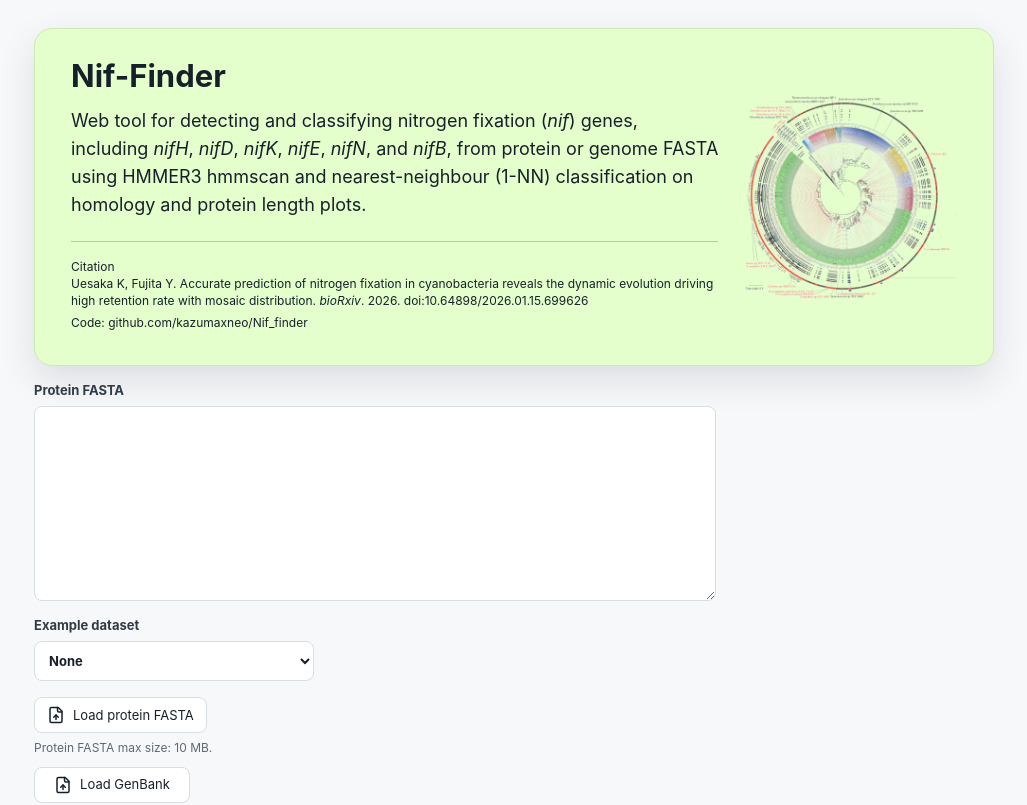
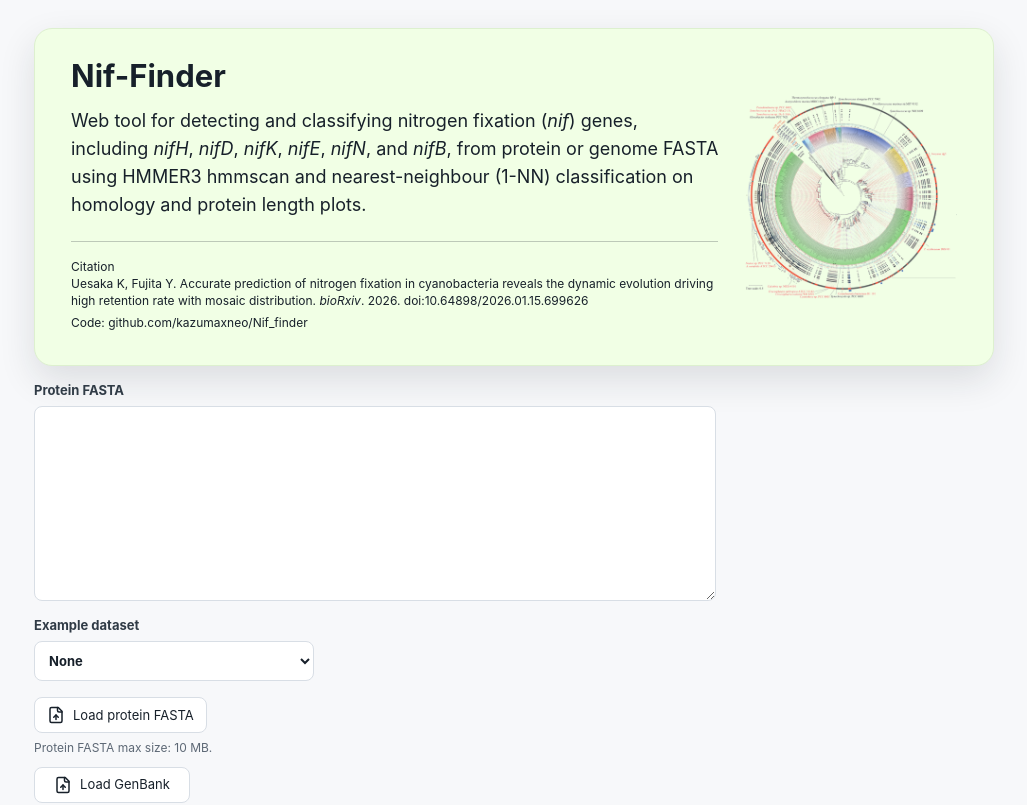
Before and after one commit to kazumaxneo/Nif_finder, a Next.js app in the folder web/: page / in a window 1280 px wide. Shown: the top 805 px of the page, without its empty margins (126-1153 px from the left). Built offline with nearby package versions, Linux system fonts and the light colour scheme.

Commit message:
Further lighten header background

```diff
--- a/web/app/globals.css
+++ b/web/app/globals.css
@@ -60,8 +60,8 @@ textarea {
 
 .brand {
   align-items: center;
-  background: #e5ffcc;
-  border: 1px solid #cde8b5;
+  background: #f1ffe5;
+  border: 1px solid #ddf0cf;
   border-radius: 18px;
   box-shadow: 0 14px 36px rgba(23, 32, 42, 0.12);
   color: #17202a;
```
